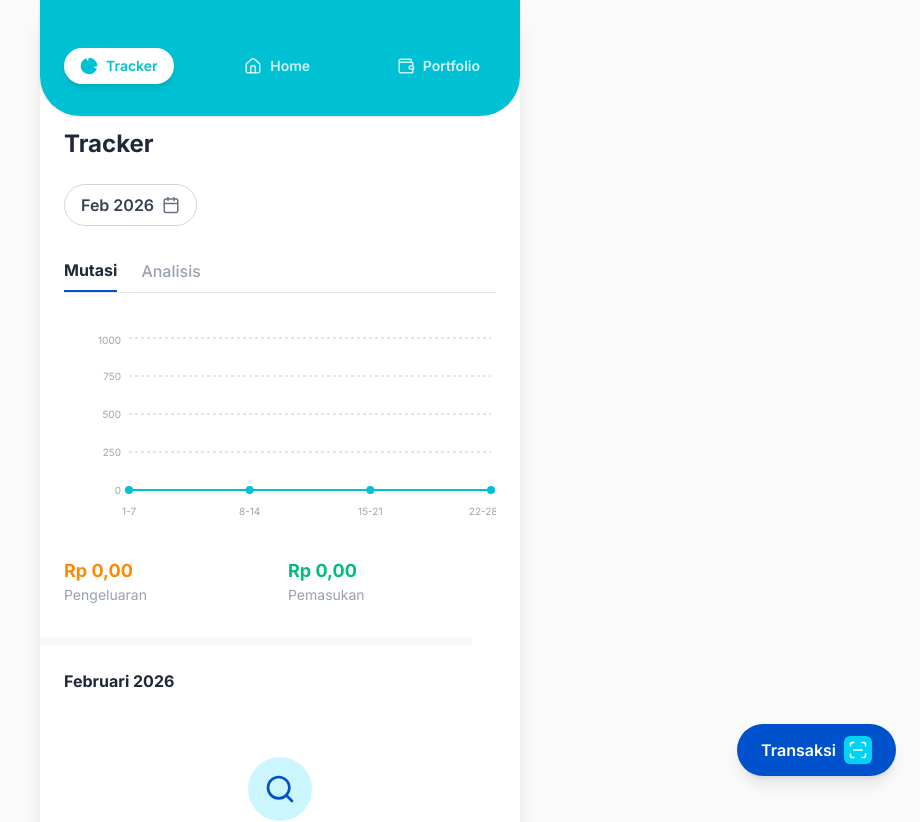
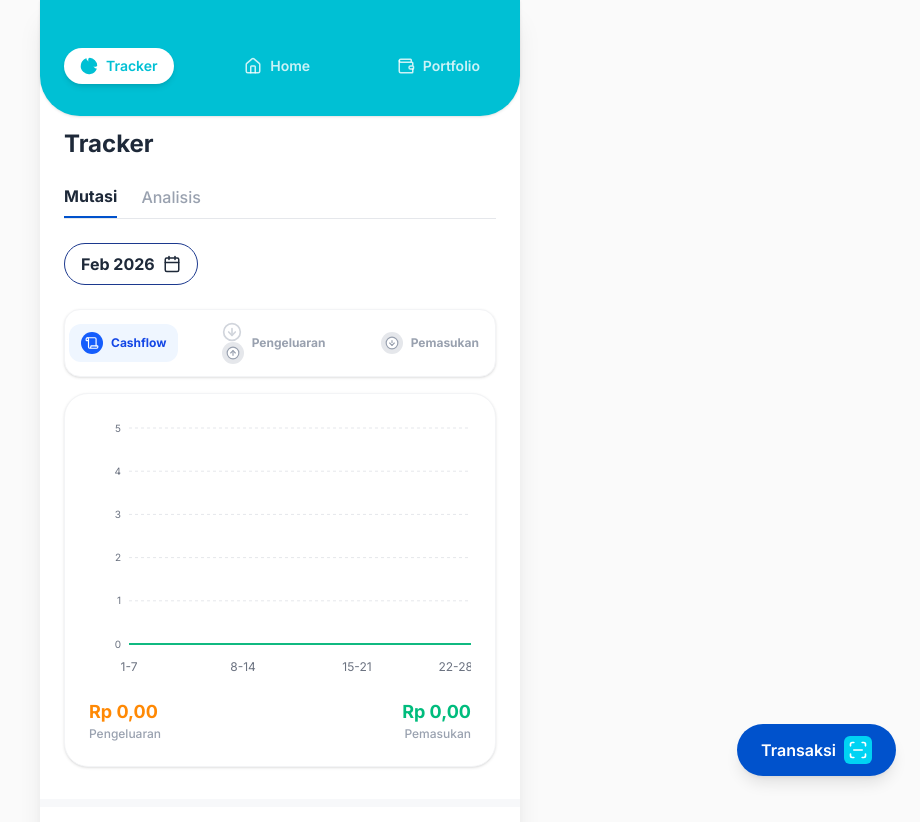
Before and after one commit to rafkiyuda/bluebca-web-clone, a Next.js app: page /tracker in a window 1280 px wide. Shown: the top 822 px of the page, without its empty margins (360-1280 px from the left). Built offline with nearby package versions, Linux system fonts and the light colour scheme.

Commit message:
feat: add tracker charts and fix home scroll issue

```diff
--- a/src/app/page.tsx
+++ b/src/app/page.tsx
@@ -5,7 +5,7 @@ import { PromoSection } from "@/components/home/PromoSection";
 
 export default function Home() {
   return (
-    <main className="flex min-h-screen flex-col p-6 pt-32 pb-24 relative bg-white">
+    <main className="flex min-h-screen flex-col p-6 pt-32 pb-32 relative bg-white">
       {/* Adjusted padding top to clear the fixed header */}
       <ProfileHeader />
       <AccountCard />
--- a/src/app/tracker/page.tsx
+++ b/src/app/tracker/page.tsx
@@ -1,53 +1,107 @@
-import { Calendar, Search } from "lucide-react";
+"use client";
+
+import { Calendar, Search, Scroll, ArrowUpCircle, ArrowDownCircle } from "lucide-react"; // Using available icons
 import { TrackerChart } from "@/components/tracker/TrackerChart";
+import { useState } from "react";
+import { cn } from "@/lib/utils";
 
 export default function TrackerPage() {
+    const [activeTab, setActiveTab] = useState<"cashflow" | "pengeluaran" | "pemasukan">("cashflow");
+
     return (
-        <main className="flex min-h-screen flex-col p-6 pt-32 pb-24 relative bg-white">
+        <main className="flex min-h-screen flex-col p-6 pt-32 pb-32 relative bg-white">
             <h1 className="text-2xl font-bold text-gray-800 mb-6">Tracker</h1>
 
-            {/* Date Picker */}
-            <button className="flex items-center gap-2 border border-gray-300 rounded-full px-4 py-2 w-fit mb-8">
-                <span className="font-semibold text-gray-700">Feb 2026</span>
-                <Calendar size={18} className="text-gray-500" />
-            </button>
-
-            {/* Tabs */}
+            {/* Top Tabs (Mutasi / Analisis) */}
             <div className="flex gap-6 mb-6 border-b border-gray-200">
                 <button className="pb-2 border-b-2 border-blu-blue font-bold text-gray-800">Mutasi</button>
                 <button className="pb-2 font-medium text-gray-400">Analisis</button>
             </div>
 
-            {/* Chart */}
-            <TrackerChart />
+            {/* Date Picker */}
+            <button className="flex items-center gap-2 border border-blue-900 rounded-full px-4 py-2 w-fit mb-6">
+                <span className="font-bold text-gray-800">Feb 2026</span>
+                <Calendar size={18} className="text-gray-800" />
+            </button>
 
-            {/* Stats */}
-            <div className="grid grid-cols-2 gap-4 mt-8 mb-8">
-                <div>
-                    <p className="text-lg font-bold text-orange-400">Rp 0,00</p>
-                    <p className="text-gray-400 text-sm">Pengeluaran</p>
-                </div>
-                <div>
-                    <p className="text-lg font-bold text-emerald-500">Rp 0,00</p>
-                    <p className="text-gray-400 text-sm">Pemasukan</p>
-                </div>
+            {/* Chart Type Tabs */}
+            <div className="bg-white p-1 rounded-2xl flex items-center justify-between mb-4 border border-gray-100 shadow-sm relative overflow-hidden">
+                <button
+                    onClick={() => setActiveTab("cashflow")}
+                    className={cn(
+                        "flex items-center gap-2 px-3 py-2 rounded-xl text-xs font-bold transition-all z-10",
+                        activeTab === "cashflow" ? "text-blue-700 bg-blue-50" : "text-gray-400"
+                    )}
+                >
+                    <div className={cn("p-1 rounded-full", activeTab === "cashflow" ? "bg-blue-600 text-white" : "bg-gray-200 text-gray-400")}>
+                        <Scroll size={14} />
+                    </div>
+                    Cashflow
+                </button>
+
+                <button
+                    onClick={() => setActiveTab("pengeluaran")}
+                    className={cn(
+                        "flex items-center gap-2 px-3 py-2 rounded-xl text-xs font-bold transition-all z-10",
+                        activeTab === "pengeluaran" ? "text-blue-700 bg-blue-50" : "text-gray-400"
+                    )}
+                >
+                    <div className={cn("rounded-full", activeTab === "pengeluaran" ? "text-blue-600" : "text-gray-300")}>
+                        <ArrowUpCircle size={20} className="transform rotate-180" />
+                        {/* Down arrow usually implies expense (out/down) but user image has Up arrow for Pemasukan and Down(ish) for Pengeluaran?
+                            Wait, user image:
+                            Cashflow: Icon
+                            Pengeluaran: Arrow UP (Icon with Up Arrow)
+                            Pemasukan: Arrow DOWN (Icon with Down Arrow)
+                            Actually standard logic: Expense = Money Out (Red/Orange), Income = Money In (Green).
+                            Let's follow the user image strictly if possible.
+                            Image 1: Cashflow is active.
+                            Image 2: Pengeluaran active. Icon is Up Arrow in circle.
+                            Image 3: Pemasukan active. Icon is Down Arrow in circle.
+                         */}
+                        <div className={cn("p-1 rounded-full", activeTab === "pengeluaran" ? "bg-blue-600 text-white" : "bg-gray-200 text-gray-400")}>
+                            <ArrowUpCircle size={14} fill="white" className={activeTab === "pengeluaran" ? "text-white" : "text-gray-400"} />
+                        </div>
+                    </div>
+                    Pengeluaran
+                </button>
+
+                <button
+                    onClick={() => setActiveTab("pemasukan")}
+                    className={cn(
+                        "flex items-center gap-2 px-3 py-2 rounded-xl text-xs font-bold transition-all z-10",
+                        activeTab === "pemasukan" ? "text-blue-700 bg-blue-50" : "text-gray-400"
+                    )}
+                >
+                    <div className={cn("p-1 rounded-full", activeTab === "pemasukan" ? "bg-blue-600 text-white" : "bg-gray-200 text-gray-400")}>
+                        <ArrowDownCircle size={14} fill="white" className={activeTab === "pemasukan" ? "text-white" : "text-gray-400"} />
+                    </div>
+                    Pemasukan
+                </button>
             </div>
 
-            <div className="bg-blu-gray/50 h-2 w-full -mx-6 mb-6"></div>
+            {/* Chart */}
+            <TrackerChart view={activeTab} />
+
+            <div className="bg-blu-gray/50 h-2 w-screen -mx-6 my-8"></div>
 
             {/* Transaction List */}
             <div className="mb-4">
                 <h2 className="font-bold text-gray-800">Februari 2026</h2>
             </div>
 
-            <div className="flex flex-col items-center justify-center mt-12 gap-4">
+            <div className="flex flex-col items-center justify-center mt-8 gap-4">
                 <div className="relative">
                     <div className="w-16 h-16 bg-cyan-400 rounded-full opacity-20"></div>
                     <Search size={32} className="text-blu-blue absolute top-1/2 left-1/2 transform -translate-x-1/2 -translate-y-1/2" />
-                    {/* Using a simple search icon to mimic the looking glass illustration */}
                 </div>
                 <p className="text-center text-gray-400 text-sm max-w-[200px]">
-                    Kamu belum pernah bertransaksi di bulan Februari ini
+                    {activeTab === "pemasukan"
+                        ? "Tidak ada pemasukan di bulan Februari 2026"
+                        : activeTab === "pengeluaran"
+                            ? "Tidak ada pengeluaran di bulan Februari 2026"
+                            : "Kamu belum pernah bertransaksi di bulan Februari ini"
+                    }
                 </p>
             </div>
         </main>
--- a/src/components/tracker/TrackerChart.tsx
+++ b/src/components/tracker/TrackerChart.tsx
@@ -1,44 +1,104 @@
 "use client";
 
-import { LineChart, Line, XAxis, YAxis, CartesianGrid, Tooltip, ResponsiveContainer } from 'recharts';
+import { ResponsiveContainer, AreaChart, Area, XAxis, YAxis, CartesianGrid, Tooltip } from "recharts";
+
+interface TrackerChartProps {
+    view: "cashflow" | "pengeluaran" | "pemasukan";
+}
 
 const data = [
-    { day: '1-7', amount: 0 },
-    { day: '8-14', amount: 0 },
-    { day: '15-21', amount: 0 },
-    { day: '22-28', amount: 0 },
+    { name: "1-7", income: 0, expense: 0 },
+    { name: "8-14", income: 0, expense: 0 },
+    { name: "15-21", income: 0, expense: 0 },
+    { name: "22-28", income: 0, expense: 0 },
 ];
 
-export function TrackerChart() {
+export function TrackerChart({ view }: TrackerChartProps) {
+    if (view === "cashflow") {
         return (
-        <div className="h-48 w-full mt-4">
+            <div className="w-full bg-white rounded-3xl border border-gray-100 p-6 shadow-sm">
+                <div className="h-64 w-full">
                     <ResponsiveContainer width="100%" height="100%">
-                <LineChart data={data}>
-                    <CartesianGrid strokeDasharray="3 3" vertical={false} />
+                        <AreaChart data={data} margin={{ top: 10, right: 0, left: -20, bottom: 0 }}>
+                            <defs>
+                                <linearGradient id="colorIncome" x1="0" y1="0" x2="0" y2="1">
+                                    <stop offset="5%" stopColor="#10B981" stopOpacity={0.1} />
+                                    <stop offset="95%" stopColor="#10B981" stopOpacity={0} />
+                                </linearGradient>
+                                <linearGradient id="colorExpense" x1="0" y1="0" x2="0" y2="1">
+                                    <stop offset="5%" stopColor="#F59E0B" stopOpacity={0.1} />
+                                    <stop offset="95%" stopColor="#F59E0B" stopOpacity={0} />
+                                </linearGradient>
+                            </defs>
+                            <CartesianGrid strokeDasharray="3 3" vertical={false} stroke="#E5E7EB" />
                             <XAxis
-                        dataKey="day"
+                                dataKey="name"
                                 axisLine={false}
                                 tickLine={false}
-                        tick={{ fontSize: 10, fill: '#9CA3AF' }}
+                                tick={{ fill: '#6B7280', fontSize: 12 }}
                                 dy={10}
                             />
                             <YAxis
                                 axisLine={false}
                                 tickLine={false}
-                        tick={{ fontSize: 10, fill: '#9CA3AF' }}
-                        tickFormatter={(value) => `${value}`}
-                        domain={[0, 1000]}
+                                tick={{ fill: '#6B7280', fontSize: 10 }}
+                                tickCount={6}
                             />
                             <Tooltip />
-                    <Line
+                            <Area
                                 type="monotone"
-                        dataKey="amount"
-                        stroke="#00C0D4"
+                                dataKey="expense"
+                                stroke="#F59E0B"
                                 strokeWidth={2}
-                        dot={{ r: 4, fill: '#00C0D4', strokeWidth: 0 }}
+                                fillOpacity={1}
+                                fill="url(#colorExpense)"
                             />
-                </LineChart>
+                            <Area
+                                type="monotone"
+                                dataKey="income"
+                                stroke="#10B981"
+                                strokeWidth={2}
+                                fillOpacity={1}
+                                fill="url(#colorIncome)"
+                            />
+                        </AreaChart>
                     </ResponsiveContainer>
+                </div>
+
+                <div className="flex justify-between mt-6">
+                    <div>
+                        <p className="text-lg font-bold text-orange-400">Rp 0,00</p>
+                        <p className="text-gray-400 text-xs font-medium">Pengeluaran</p>
+                    </div>
+                    <div className="text-right">
+                        <p className="text-lg font-bold text-emerald-500">Rp 0,00</p>
+                        <p className="text-gray-400 text-xs font-medium">Pemasukan</p>
+                    </div>
+                </div>
             </div>
         );
     }
+
+    // Donut Chart View (Pengeluaran / Pemasukan)
+    const isExpense = view === "pengeluaran";
+    const label = isExpense ? "pengeluaran" : "pemasukan";
+
+    return (
+        <div className="w-full bg-white rounded-3xl border border-gray-100 p-8 shadow-sm flex flex-col items-center">
+
+            <p className="text-center text-gray-500 text-sm mb-8">
+                Tidak ada {label} di bulan Februari 2026
+            </p>
+
+            <div className="relative w-48 h-48 mb-6">
+                {/* Simple CSS Donut Chart */}
+                <div className="w-full h-full rounded-full border-[1.5rem] border-gray-200"></div>
+                {/* Or we could use Recharts PieChart if we wanted real data, but empty state is requested */}
+            </div>
+
+            <button className="text-blu-blue font-bold text-sm hover:underline">
+                Lihat detail
+            </button>
+        </div>
+    );
+}
```
Lines whose indentation alone changed are shown as unchanged.
